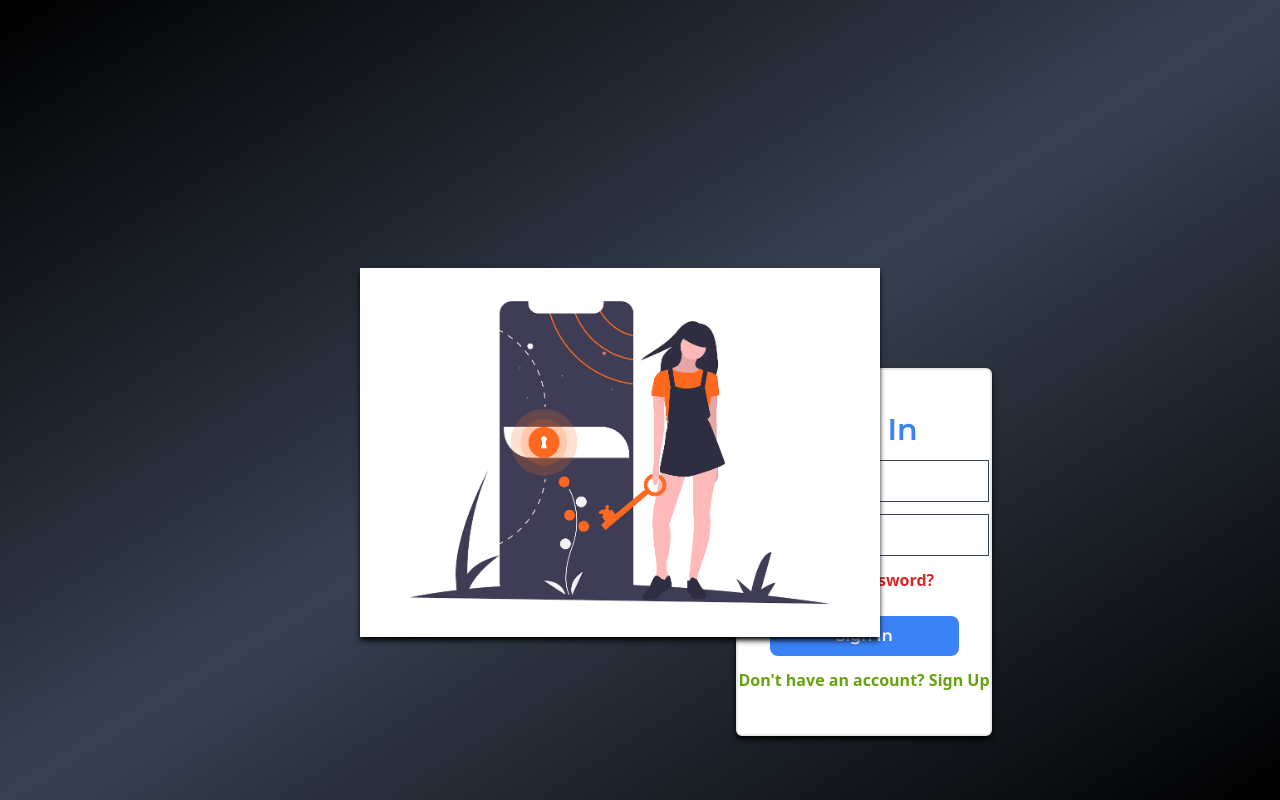
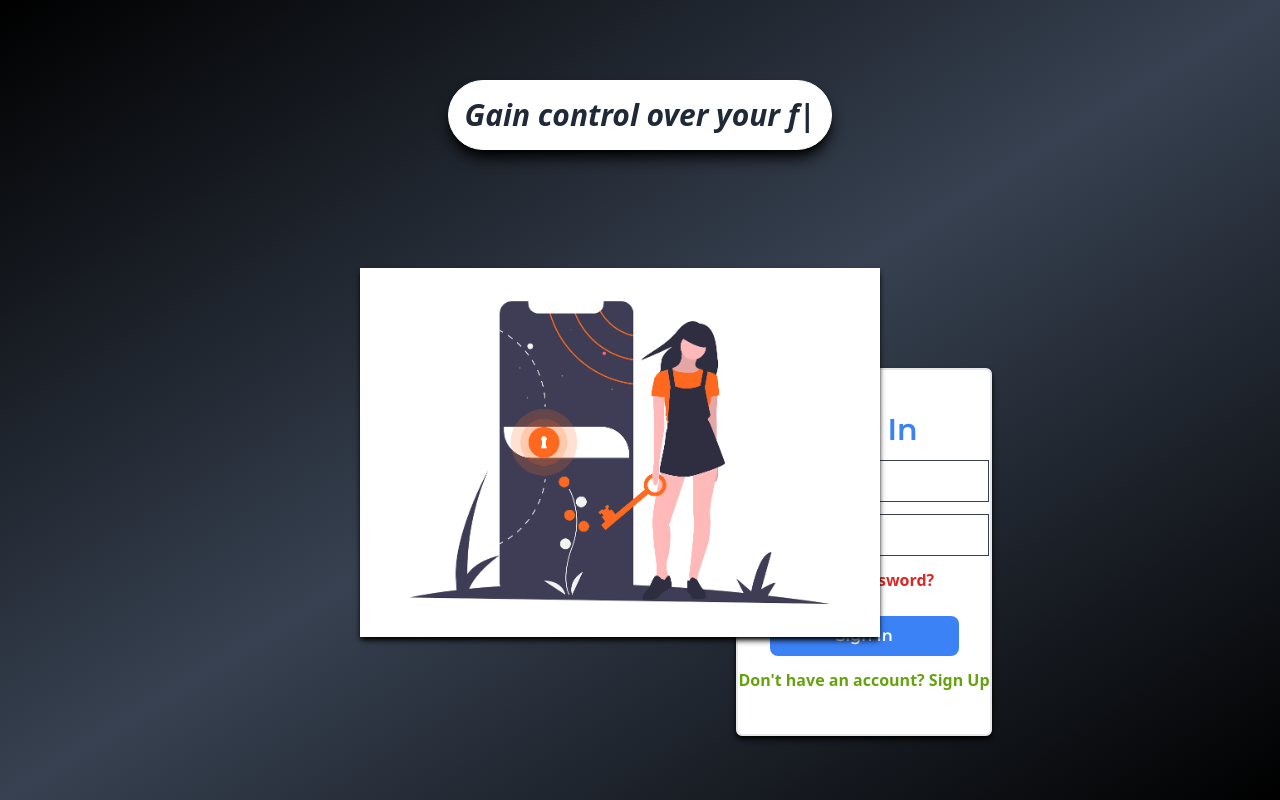
Before and after one commit to Deepaksadhwani/Expense-Tracker, a React (Vite) app: page /login in a window 1280 px wide. Built offline with nearby package versions, Linux system fonts and the light colour scheme.

Commit message:
Modify NavBar && Imporve UI

```diff
--- a/package.json
+++ b/package.json
@@ -16,7 +16,8 @@
     "react-dom": "^18.2.0",
     "react-icons": "^5.1.0",
     "react-redux": "^9.1.1",
-    "react-router-dom": "^6.23.0"
+    "react-router-dom": "^6.23.0",
+    "react-type-animation": "^3.2.0"
   },
   "devDependencies": {
     "@types/react": "^18.2.64",
--- /dev/null
+++ b/src/components/DropDownMenu.jsx
@@ -0,0 +1,35 @@
+import React from "react";
+import { BiLogOut } from "react-icons/bi";
+import { MdVerified } from "react-icons/md";
+import { CgProfile } from "react-icons/cg";
+
+const DropDownMenu = ({ navigate, onLogOutHandler }) => {
+  return (
+    <div className="absolute -bottom-28 right-8 z-10 flex  w-[200px] flex-col rounded-lg   border-2 border-black  bg-gray-100 p-2  font-semibold text-gray-600  ">
+      <div className="absolute -top-4  right-8 rotate-180 text-gray-100">⏷</div>
+      <button
+        onClick={() => navigate("/ProfilePage")}
+        className="dropdown border-b border-black"
+      >
+        <CgProfile />
+        Profile
+      </button>
+      <button
+        onClick={() => navigate("/EmailVerification")}
+        className="dropdown border-b border-black"
+      >
+        <MdVerified />
+        Verify Email
+      </button>
+      <button
+        className=" dropdown "
+        onClick={onLogOutHandler}
+      >
+        <BiLogOut />
+        Logout
+      </button>
+    </div>
+  );
+};
+
+export default DropDownMenu;
--- /dev/null
+++ b/src/components/TypingAnimation.jsx
@@ -0,0 +1,27 @@
+import { TypeAnimation } from "react-type-animation";
+
+const TypingAnimation = () => {
+  return (
+    <div className="top-20 italic  rounded-full border border-white shadow-lg shadow-black p-4 bg-white   absolute">
+      <TypeAnimation
+         sequence={[
+          // Same substring at the start will only be typed out once, initially
+          "Track your expenses effortlessly 🚀",
+          1000, // wait 1s before replacing the text
+          "Gain control over your finances 💸",
+          1000,
+          "Achieve your financial goals 🎯",
+          1000,
+          "Manage your money like a pro 😎",
+          1000,
+        ]}
+        wrapper="span"
+        speed={50}
+        className="text-3xl font-bold text-gray-800"
+        repeat={Infinity}
+      />
+    </div>
+  );
+};
+
+export default TypingAnimation;
--- a/src/layouts/Navbar.jsx
+++ b/src/layouts/Navbar.jsx
@@ -4,9 +4,8 @@ import NavLogo from "/src/assets/navlogo.jpeg";
 import { useDispatch, useSelector } from "react-redux";
 import { removeToken, removeUserData } from "../store/userSlice";
 import Shimmer from "../components/Shimmer";
-import { BiLogOut } from "react-icons/bi";
-import { MdVerified } from "react-icons/md";
 
+import DropDownMenu from "../components/DropDownMenu";
 const Navbar = () => {
   const [loading, setLoading] = useState(false);
   const navigate = useNavigate();
@@ -34,11 +33,11 @@ const Navbar = () => {
   return loading ? (
     <Shimmer />
   ) : (
-    <div className="group relative flex items-center justify-between bg-[#00215E] px-10 py-2">
+    <div  className="group relative flex items-center justify-between bg-[#00215E] px-10 py-2">
       <img
         src={NavLogo}
         alt=""
-        className="w-20 rounded-full shadow-md shadow-cyan-200 transition-all duration-100"
+        className="w-20  rounded-full shadow-md shadow-cyan-200 transition-all duration-100"
       />
       <div>
         <h1 className="text-[0px] font-semibold tracking-tight text-yellow-500 transition-all duration-1000 group-hover:text-3xl ">
@@ -52,41 +51,16 @@ const Navbar = () => {
         >
           Home
         </NavLink>
-        <NavLink
-          className={({ isActive }) => (isActive ? activeClass : undefined)}
-          to="/ProfilePage"
-        >
-          Profile
-        </NavLink>
+
         <div
           onClick={() => setIsOpen((prev) => !prev)}
           className="flex cursor-pointer  select-none items-center   space-x-3 rounded-full  bg-gray-500 bg-opacity-50 p-1 px-3 font-semibold text-white  transition-all duration-200 hover:scale-[1.04]"
         >
-          <img src={image}  className="w-10 rounded-md" />
+          <img src={image} className="w-14  rounded-full" />
           <p className="">{displayName}</p>
           <span className="text-yellow-500">⮟</span>
         </div>
-        {isOpen && (
-          <div className="absolute z-10 -bottom-16 right-8 flex  w-[200px] flex-col rounded-lg   border-2 border-black  bg-gray-100 p-2  font-semibold text-gray-600  ">
-            <div className="absolute -top-4  right-8 rotate-180 text-gray-100">
-              ⏷
-            </div>
-            <button
-              className=" border-b border-black dropdown"
-              onClick={logoutHandler}
-            >
-              <BiLogOut />
-              Logout
-            </button>
-            <button
-              onClick={() => navigate("/EmailVerification")}
-              className="dropdown"
-            >
-              <MdVerified />
-              Verify Email
-            </button>
-          </div>
-        )}
+        {isOpen && <DropDownMenu onLogOutHandler={logoutHandler}   navigate={navigate}/>}
       </div>
     </div>
   );
--- a/src/pages/Login.jsx
+++ b/src/pages/Login.jsx
@@ -11,6 +11,7 @@ import { useNavigate } from "react-router-dom";
 import { addToken } from "../store/userSlice";
 import { useDispatch } from "react-redux";
 import Shimmer from "../components/Shimmer";
+import TypingAnimation from "../components/TypingAnimation";
 
 const Login = () => {
   const [isLoading, setIsLoading] = useState(false);
@@ -54,11 +55,12 @@ const Login = () => {
         setError(data.error.message);
         setIsLoading(false);
       } else {
-        useNavigate("/");
+        navigate("/");
         setIsLoading(false);
+        localStorage.setItem("token", data?.idToken);
       }
 
-      localStorage.setItem("token", data?.idToken);
+
     } else {
       const response = await fetch(USER_SIGN_IN + FIREBASE_KEY, {
         method: "POST",
@@ -108,10 +110,10 @@ const Login = () => {
     : "flex w-[90%]  flex-col  items-center space-y-3 rounded-md border-2 border-gray-200 bg-gray-900 py-20 shadow-md shadow-black  md:mb-[5%] md:ml-[35%]  md:w-[20%] md:py-4 ";
   const userToken = localStorage.getItem("token");
   dispatch(addToken(userToken));
-  if (isLoading) return <Shimmer />;
-  return (
+
+  return isLoading ? <Shimmer /> : (
     <div className="relative z-10 flex h-screen items-center  justify-center bg-gradient-to-br from-black via-gray-700 to-black md:items-end ">
-
+      <TypingAnimation/>
       <div className={bgColor}>
         <h1 className="mb-10 font-Mont text-3xl font-semibold text-blue-500  md:mb-0 ">
           {isSign ? "Sign In" : "Sign Up"}
```
Also changed, not shown: src/layouts/userProfile/UserForm.jsx (+7 -3 lines), 1 other file (tests, documents, lock files or other folders).
